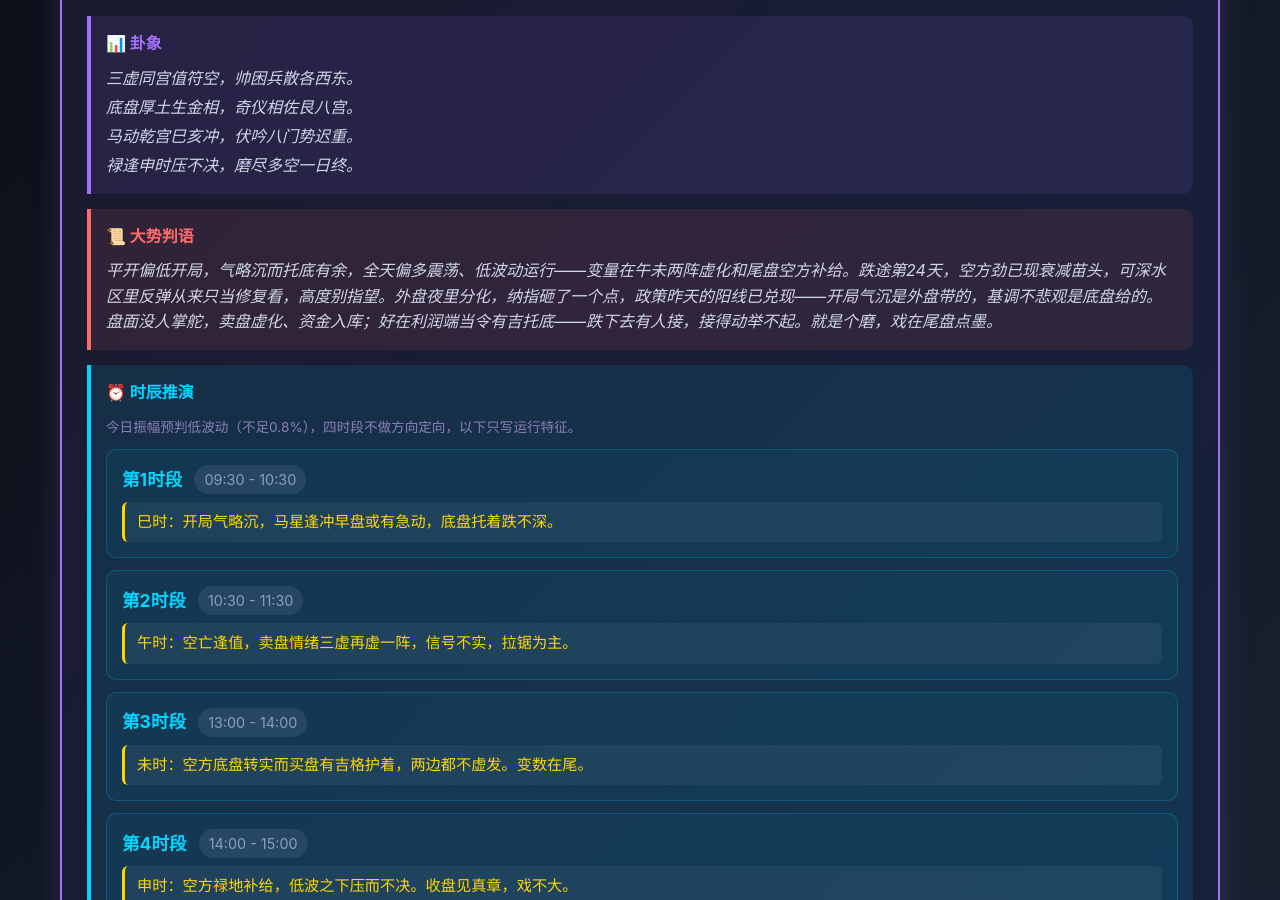
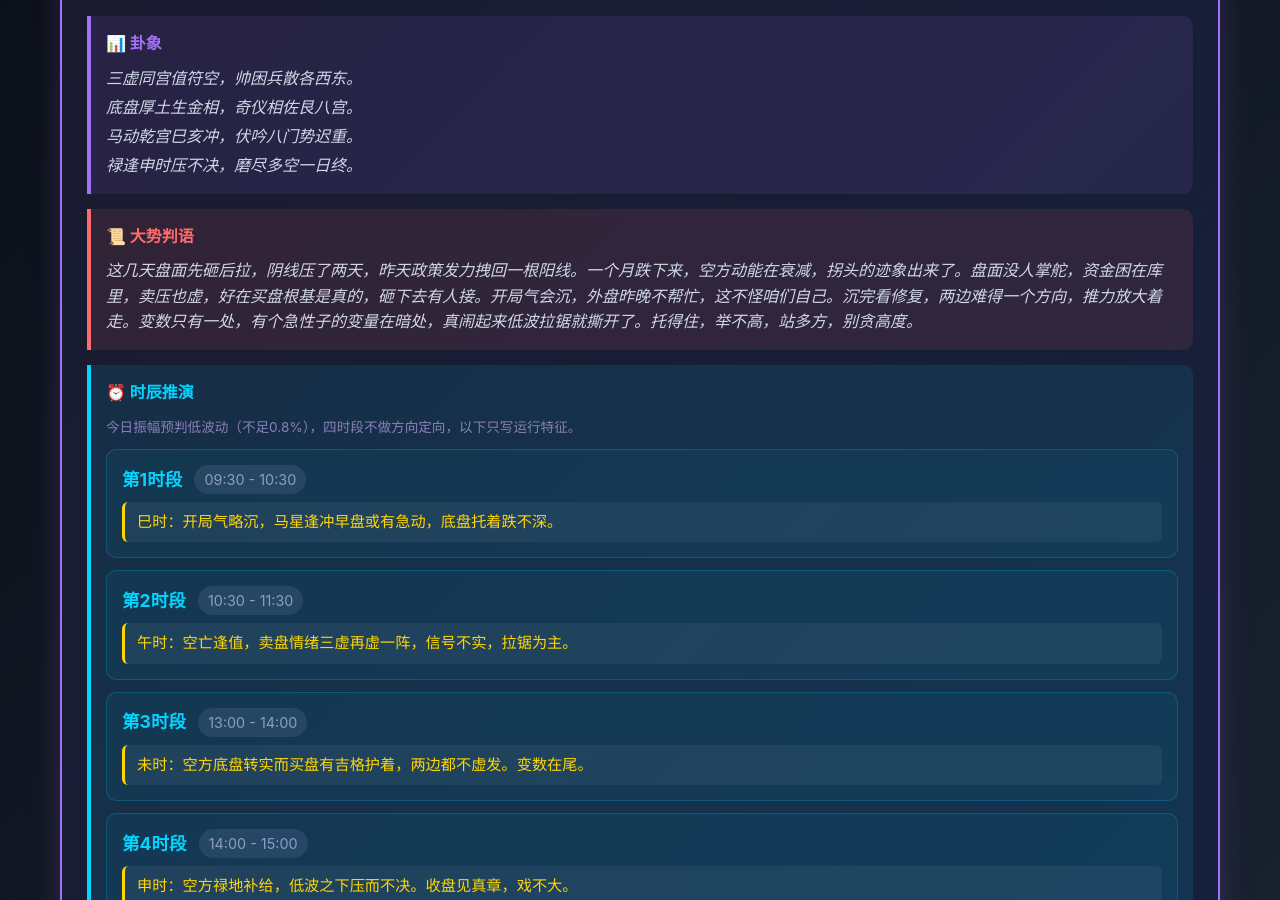
Before and after one commit to xiaoyi0319a/yixue-dashboard, a Jekyll site: the page index.html, which Jekyll copies as it is, in a window 1280 px wide and 900 px high, scrolled down 306 px. Built offline with Jekyll 4.4.1, drawn with Linux system fonts in a browser that asks for light colours; comment, search, counter and statistics services are not loaded.

Commit message:
大势判语临时换新口味版(老师11-03 09:20指令今日先上站): 推理叙事+K线现场+纯口语标点,网站端术语清洗(马星/柱/共振全出口),四要素齐

```diff
--- a/index.html
+++ b/index.html
@@ -28,7 +28,7 @@
             </div>
             <div class="qimen-verdict">
                 <h4>📜 大势判语</h4>
-                <p><i>平开偏低开局，气略沉而托底有余，全天偏多震荡、低波动运行——变量在午未两阵虚化和尾盘空方补给。跌途第24天，空方劲已现衰减苗头，可深水区里反弹从来只当修复看，高度别指望。外盘夜里分化，纳指砸了一个点，政策昨天的阳线已兑现——开局气沉是外盘带的，基调不悲观是底盘给的。盘面没人掌舵，卖盘虚化、资金入库；好在利润端当令有吉托底——跌下去有人接，接得动举不起。就是个磨，戏在尾盘点墨。</i></p>
+                <p><i>这几天盘面先砸后拉，阴线压了两天，昨天政策发力拽回一根阳线。一个月跌下来，空方动能在衰减，拐头的迹象出来了。盘面没人掌舵，资金困在库里，卖压也虚，好在买盘根基是真的，砸下去有人接。开局气会沉，外盘昨晚不帮忙，这不怪咱们自己。沉完看修复，两边难得一个方向，推力放大着走。变数只有一处，有个急性子的变量在暗处，真闹起来低波拉锯就撕开了。托得住，举不高，站多方，别贪高度。</i></p>
             </div>
             <div class="qimen-time">
                 <h4>⏰ 时辰推演</h4>
```
